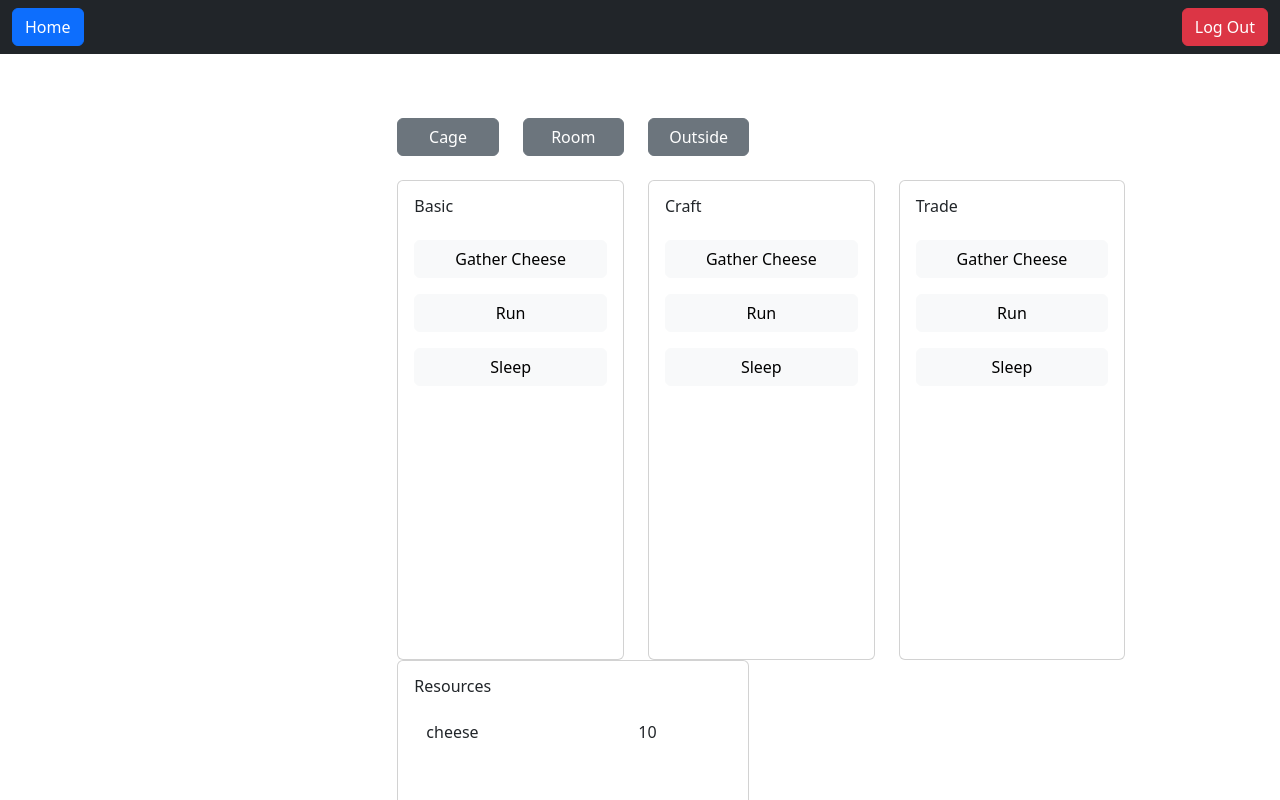
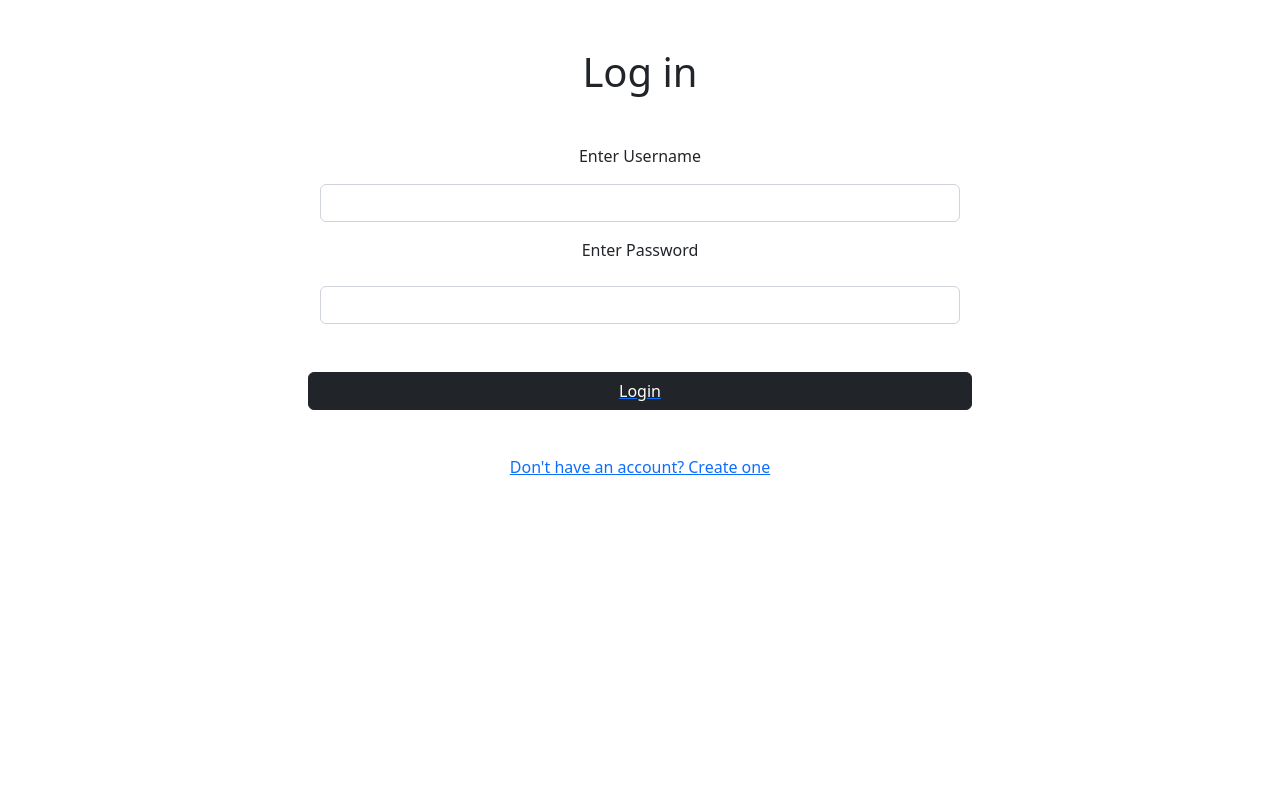
Before and after one commit to jwilson10/team-1-capstone, a React (Create React App) app in the folder client/jailbreak/: page /game in a window 1280 px wide. Shown: the top 800 px of the page. Built offline with nearby package versions, Linux system fonts and the light colour scheme.

Commit message:
links fixed

```diff
--- a/client/jailbreak/src/App.js
+++ b/client/jailbreak/src/App.js
@@ -20,7 +20,7 @@ function App() {
         <Route exact path="/">
           <StartScreen />
         </Route>
-        <Route exact path="/">
+        <Route path="/">
           <LoginScreen />
         </Route>
         <Route exact path="/">
--- a/client/jailbreak/src/components/LoginScreen.js
+++ b/client/jailbreak/src/components/LoginScreen.js
@@ -1,6 +1,5 @@
-import { Link } from "react-router-dom";
-import {useState} from "react";
-import {useHistory} from "react-router-dom";
+import { Link, useHistory } from "react-router-dom";
+import React, { useState } from "react";
 
 function Login() {
 
@@ -14,6 +13,7 @@ function Login() {
 
     const handleSubmit = async (event) => {
         event.preventDefault();
+
         const response = await fetch("http://localhost:8080/authenticate", {
             method: "POST",
             headers: {
@@ -60,7 +60,7 @@ if (response.status === 200) {
                     </Link>
              </div>
              <div >
-        <h6 className=" d-flex align-items-center justify-content-center m-5">Don't have an account? Create one</h6>
+        <Link to="/create-account"><h6 className=" d-flex align-items-center justify-content-center m-5">Don't have an account? Create one</h6></Link>
         </div>
         </>
     )
--- a/client/jailbreak/src/components/StartScreen.js
+++ b/client/jailbreak/src/components/StartScreen.js
@@ -1,12 +1,9 @@
 import { Link } from "react-router-dom";
-
-
 
 function StartScreen() {
     return (
         <>
             <div>
-
                 <div className="">
                     <h1 className=" d-flex align-items-center justify-content-center m-5" >J A I L B R E A K</h1>
                 </div>
```
